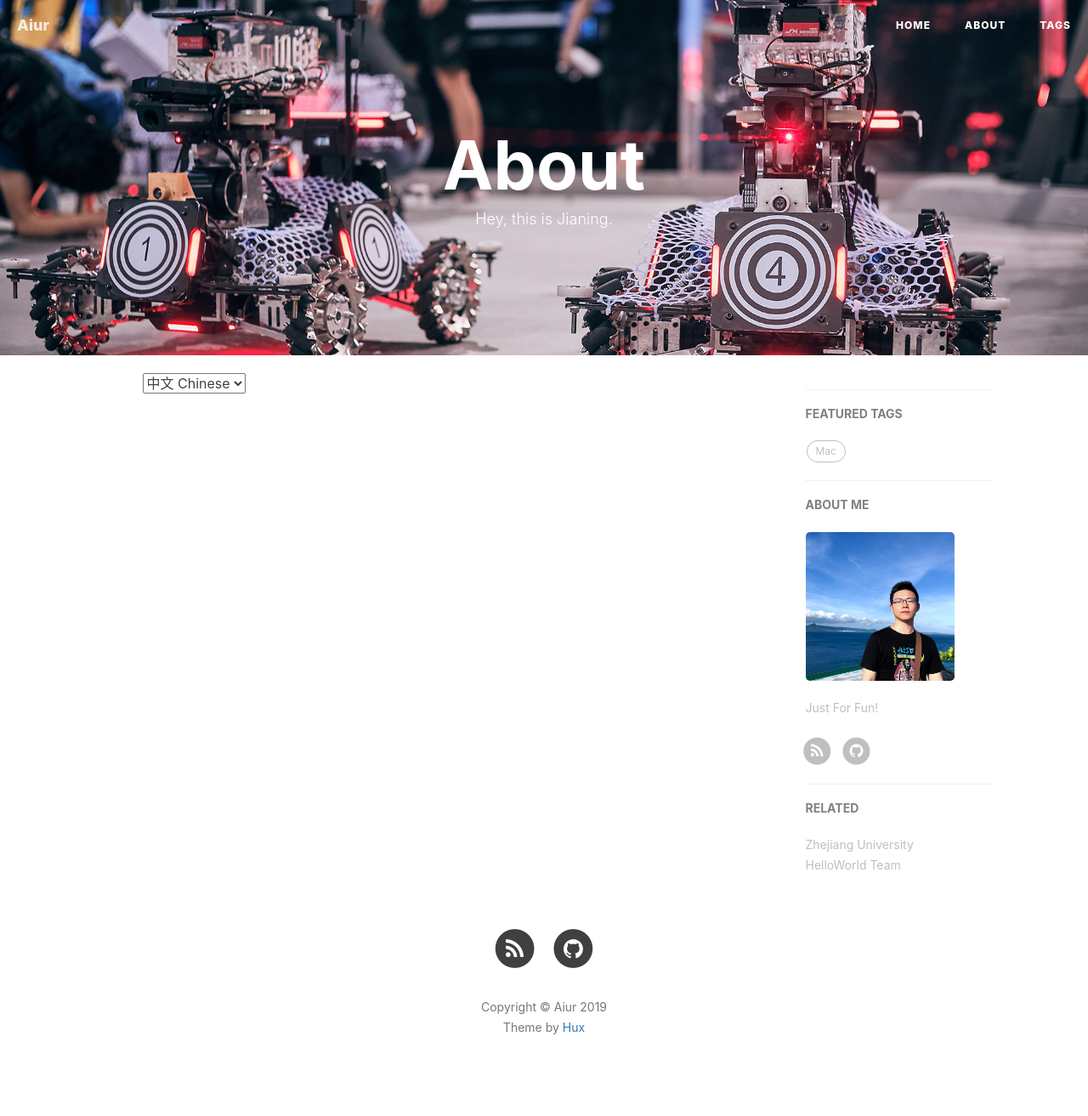
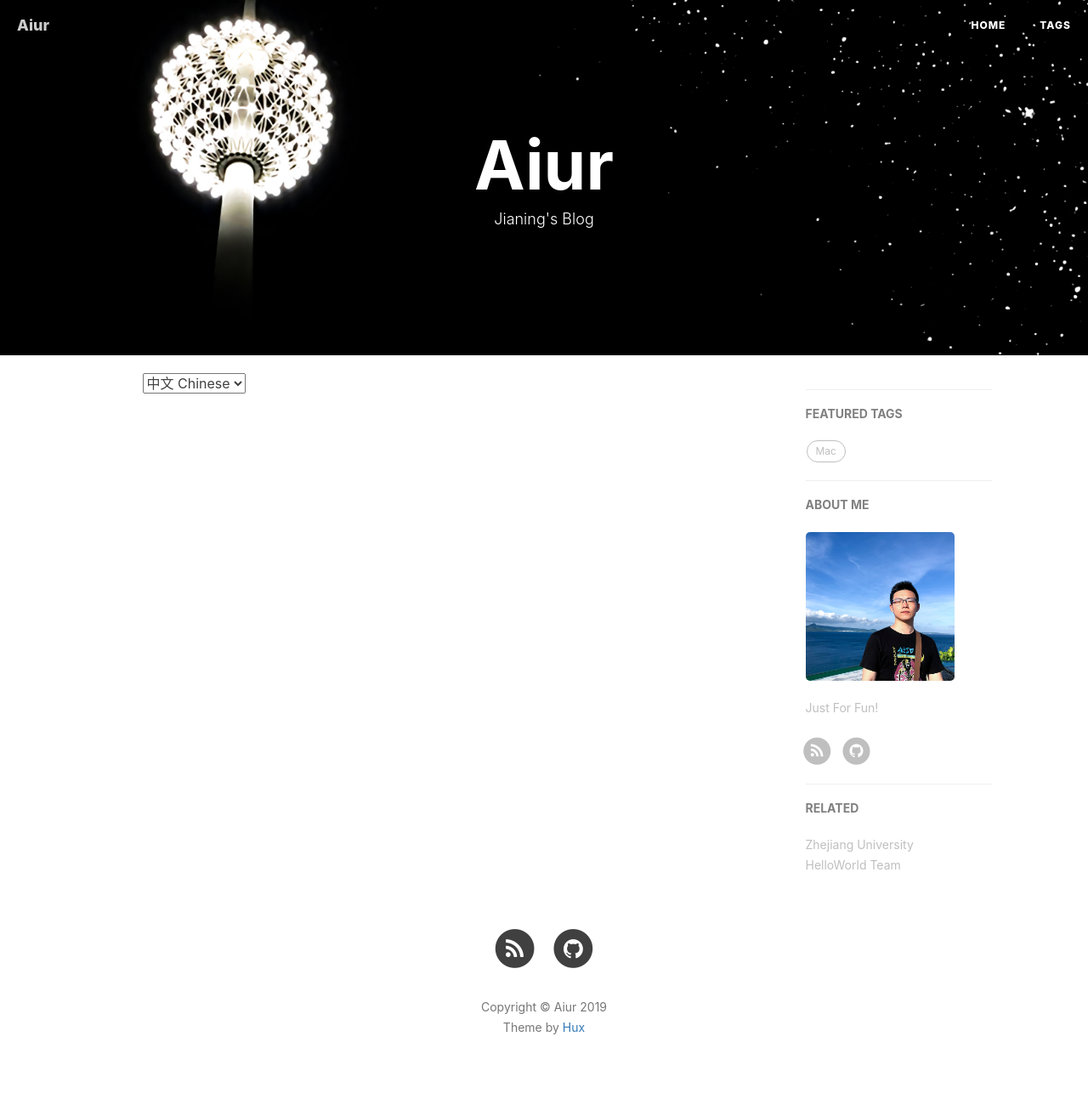
Before and after one commit to undefinedzero/undefinedzero.github.io, a Jekyll site: the page built from about.html, in a window 1280 px wide. Shown: the whole page at 85% size. Built offline with Jekyll 4.4.1, drawn with Linux system fonts in a browser that asks for light colours; nearby versions of some CDN libraries; comment, search, counter and statistics services are not loaded.

Commit message:
exchange

```diff
--- a/about.html
+++ b/about.html
@@ -1,8 +1,6 @@
 ---
 layout: page
-title: "About"
-description: "Hey, this is Jianing."
-header-img: "img/about-bg.jpg"
+description: "Jianing's Blog"
 ---
 
 <!-- Language Selector -->
--- a/index.html
+++ b/index.html
@@ -1,8 +1,10 @@
+
 ---
 layout: page
-description: "Jianing's Blog"
+title: "About"
+description: "Hey, this is Jianing."
+header-img: "img/about-bg.jpg"
 ---
-
 {% for post in paginator.posts %}
 <div class="post-preview">
     <a href="{{ post.url | prepend: site.baseurl }}">
```
